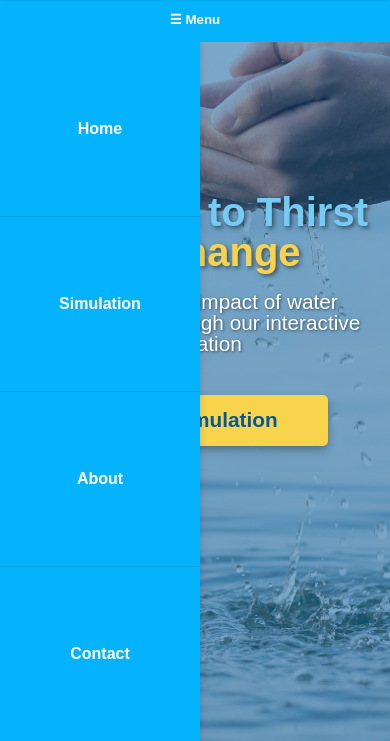
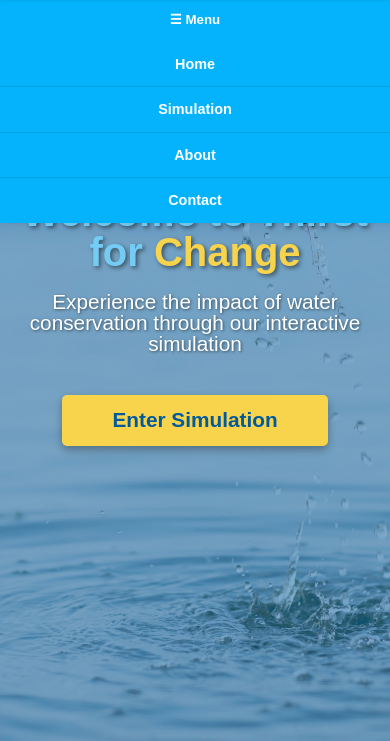
Before and after one commit to DurellvicJardim/thirstForChangeProj, a plain HTML site: page index.html in a window 390 px wide. Both pictures are taken after a click on the button "☰ Menu". Shown: the part 103-844 px from the top of the page. Drawn offline with Linux system fonts and the light colour scheme.

Commit message:
updated responsiveness
initial commit already had baked in responsive design, this commit simply makes the dropdown menu responsive as per feedback.

```diff
--- a/index.html
+++ b/index.html
@@ -3,6 +3,7 @@
   <head>
     <meta charset="UTF-8" />
     <title>Thirst for Change</title>
+    <meta name="viewport" content="width=device-width, initial-scale=1.0" />
     <link rel="stylesheet" href="styles/styles.css" />
   </head>
   <body id="body_top">
--- a/styles/styles.css
+++ b/styles/styles.css
@@ -1013,6 +1013,43 @@ body {
   .footer_content {
     justify-content: center;
   }
+
+  .menu_button {
+    width: 100%;
+    position: fixed;
+    top: 100px;
+    left: 0;
+    z-index: 1001;
+  }
+
+  .menu_bar {
+    width: 100%;
+    top: 100px;
+  }
+
+  .menu_links {
+    width: 100%;
+    top: 145px;
+    height: auto;
+    overflow-y: auto;
+  }
+
+  .menu_links ul {
+    width: 100%;
+    height: auto;
+    justify-content: flex-start;
+  }
+
+  .menu_links li {
+    width: 100%;
+    flex-grow: 0;
+  }
+
+  .menu_links a {
+    width: 100%;
+    padding: 15px 10px;
+    font-size: 0.9rem;
+  }
 }
 
 /* Small screens (mobile) */
@@ -1047,10 +1084,24 @@ body {
   }
 
   .menu_links {
-    width: 200px;
+    width: 100%;
     top: 145px;
-    height: calc(100vh - 145px);
-    bottom: auto;
+    height: auto;
+    overflow-y: auto;
+  }
+
+  .menu_links ul {
+    height: auto;
+    justify-content: flex-start;
+  }
+
+  .menu_links li {
+    flex-grow: 0;
+  }
+
+  .menu_links a {
+    padding: 15px 10px;
+    font-size: 0.9rem;
   }
 
   /* Adjusts the main content area size */
```
